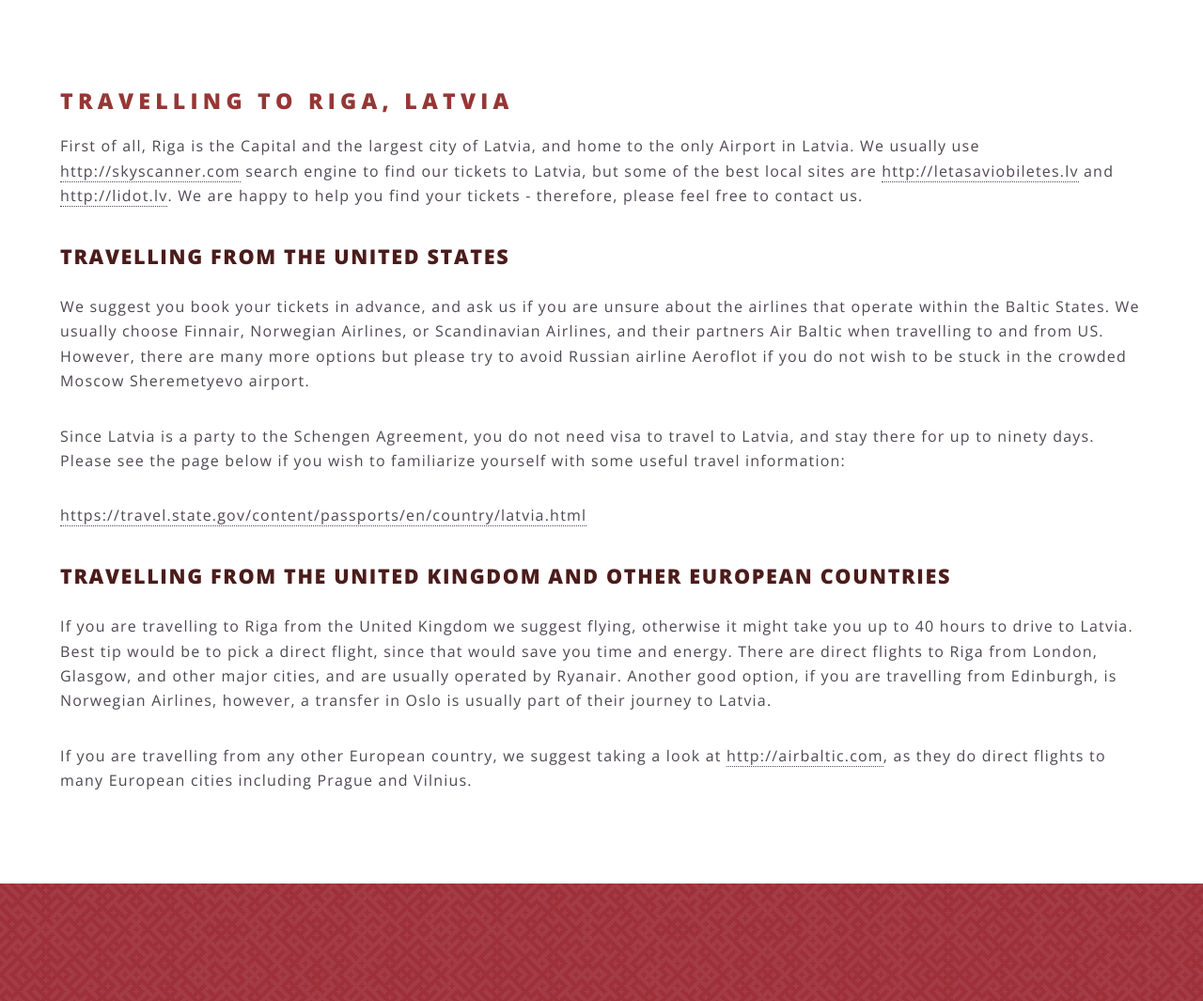
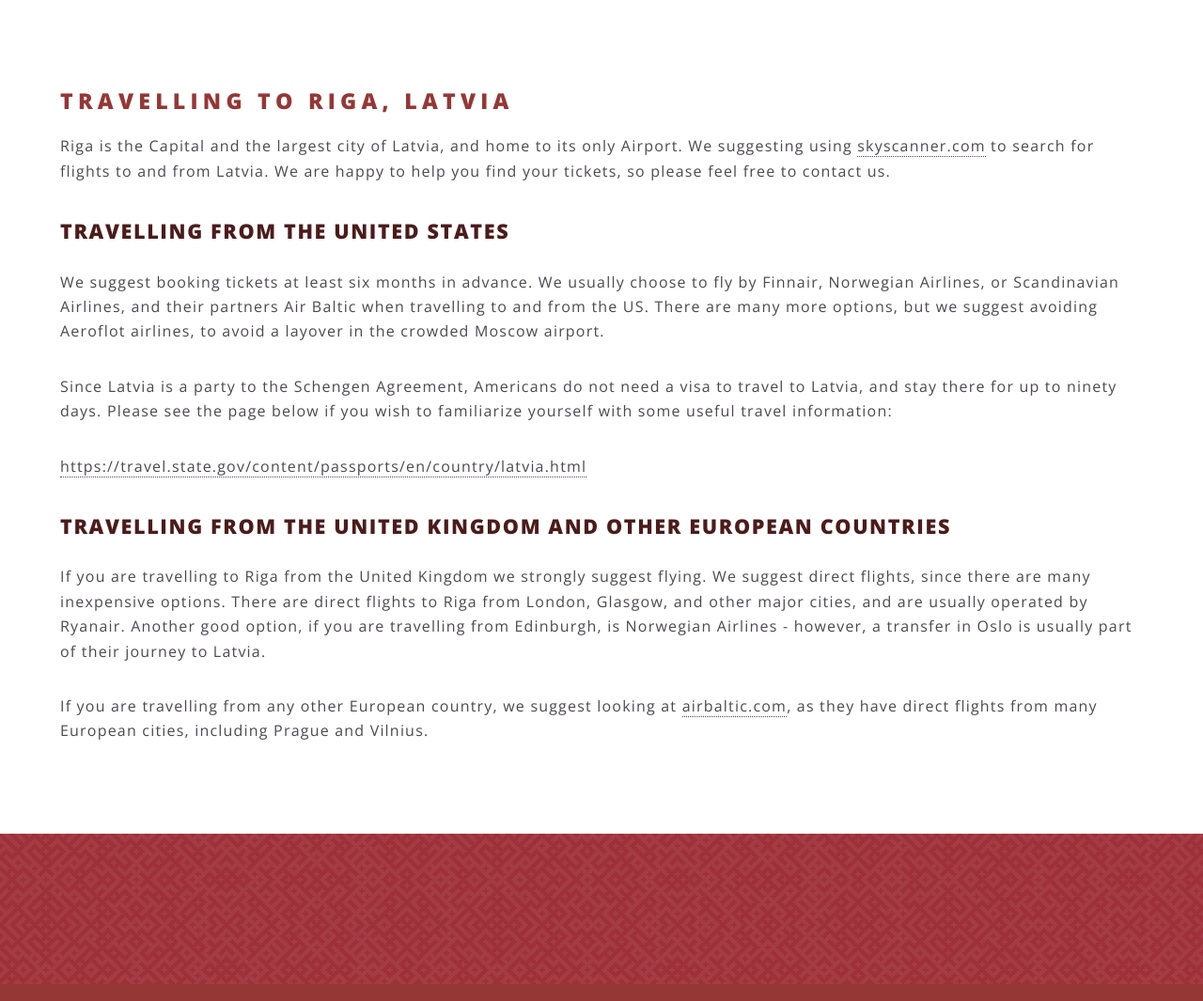
Before and after one commit to aliseandblake/aliseandblake.github.io, a Jekyll site: the page built from travellers.md, in a window 1280 px wide and 1400 px high. Shown: the part 335-1400 px from the top of the window at 94% size. Built offline with Jekyll 4.4.1, drawn with Linux system fonts in a browser that asks for light colours.

Commit message:
update travellers prose

```diff
--- a/travellers.md
+++ b/travellers.md
@@ -7,24 +7,22 @@
 Travelling to Riga, Latvia
 ==========================
 
-First of all, Riga is the Capital and the largest city of Latvia, and home to
-the only Airport in Latvia. We usually use <http://skyscanner.com> search engine
-to find our tickets to Latvia, but some of the best local sites are
-<http://letasaviobiletes.lv> and <http://lidot.lv>. We are happy to help you
-find your tickets - therefore, please feel free to contact us.
+Riga is the Capital and the largest city of Latvia, and home to its only
+Airport. We suggesting using [skyscanner.com](http://skyscanner.com) to search
+for flights to and from Latvia. We are happy to help you find your tickets, so
+please feel free to contact us.
 
 Travelling from the United States
 ---------------------------------
 
-We suggest you book your tickets in advance, and ask us if you are unsure about
-the airlines that operate within the Baltic States. We usually choose Finnair,
-Norwegian Airlines, or Scandinavian Airlines, and their partners Air Baltic when
-travelling to and from US. However, there are many more options but please try
-to avoid Russian airline Aeroflot if you do not wish to be stuck in the crowded
-Moscow Sheremetyevo airport.
+We suggest booking tickets at least six months in advance. We usually choose to
+fly by Finnair, Norwegian Airlines, or Scandinavian Airlines, and their partners
+Air Baltic when travelling to and from the US. There are many more options, but
+we suggest avoiding Aeroflot airlines, to avoid a layover in the crowded Moscow
+airport.
 
-Since Latvia is a party to the Schengen Agreement, you do not need visa to
-travel to Latvia, and stay there for up to ninety days. Please see the page
+Since Latvia is a party to the Schengen Agreement, Americans do not need a visa
+to travel to Latvia, and stay there for up to ninety days. Please see the page
 below if you wish to familiarize yourself with some useful travel information:
 
 <https://travel.state.gov/content/passports/en/country/latvia.html>
@@ -32,14 +30,13 @@
 Travelling from the United Kingdom and other European countries
 ---------------------------------------------------------------
 
-If you are travelling to Riga from the United Kingdom we suggest flying,
-otherwise it might take you up to 40 hours to drive to Latvia. Best tip would be
-to pick a direct flight, since that would save you time and energy. There are
-direct flights to Riga from London, Glasgow, and other major cities, and are
-usually operated by Ryanair. Another good option, if you are travelling from
-Edinburgh, is Norwegian Airlines, however, a transfer in Oslo is usually part
-of their journey to Latvia.
+If you are travelling to Riga from the United Kingdom we strongly suggest
+flying. We suggest direct flights, since there are many inexpensive options.
+There are direct flights to Riga from London, Glasgow, and other major cities,
+and are usually operated by Ryanair. Another good option, if you are travelling
+from Edinburgh, is Norwegian Airlines - however, a transfer in Oslo is usually
+part of their journey to Latvia.
 
-If you are travelling from any other European country, we suggest taking a look
-at <http://airbaltic.com>, as they do direct flights to many European cities
-including Prague and Vilnius.
+If you are travelling from any other European country, we suggest looking at
+[airbaltic.com](http://airbaltic.com), as they have direct flights from many
+European cities, including Prague and Vilnius.
```
